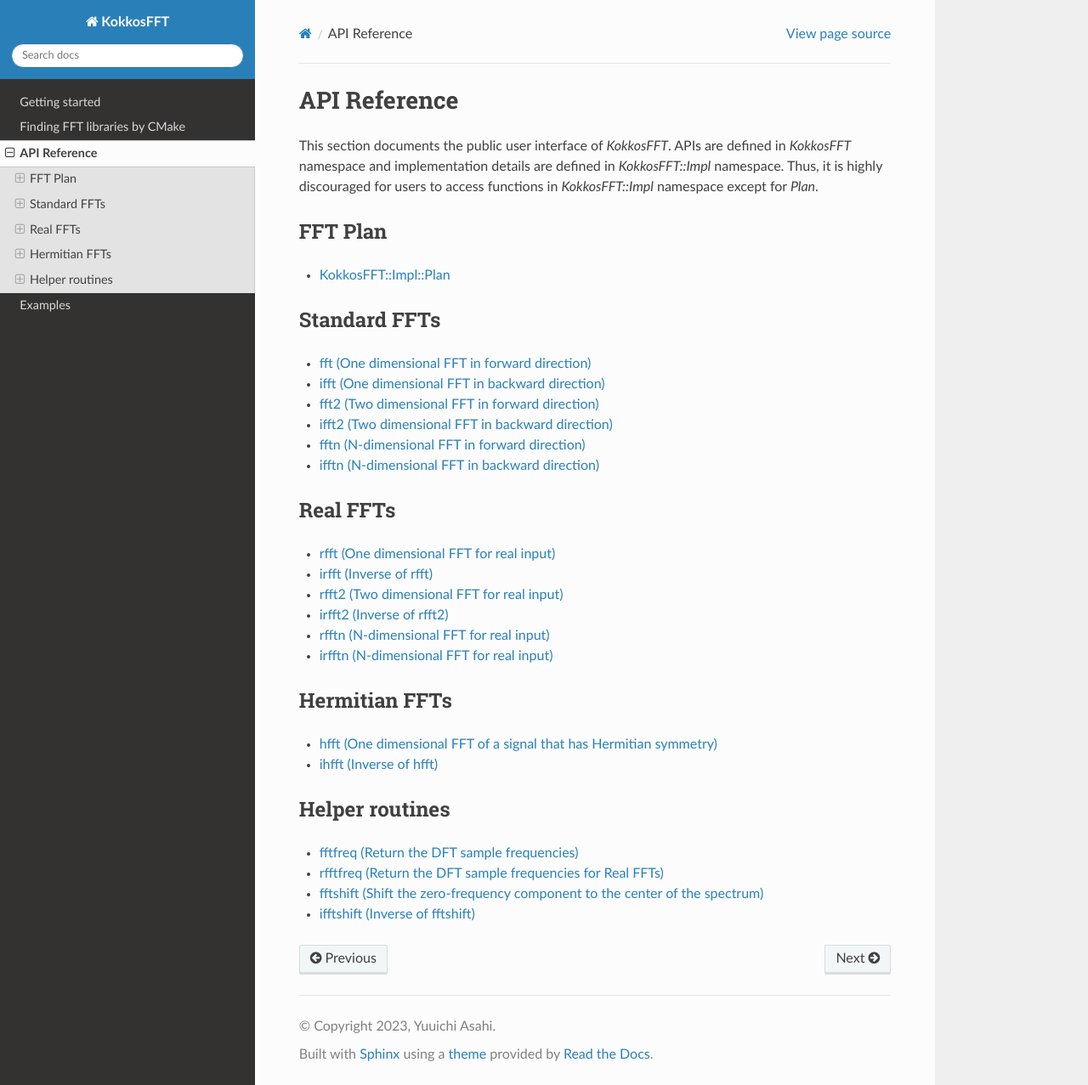
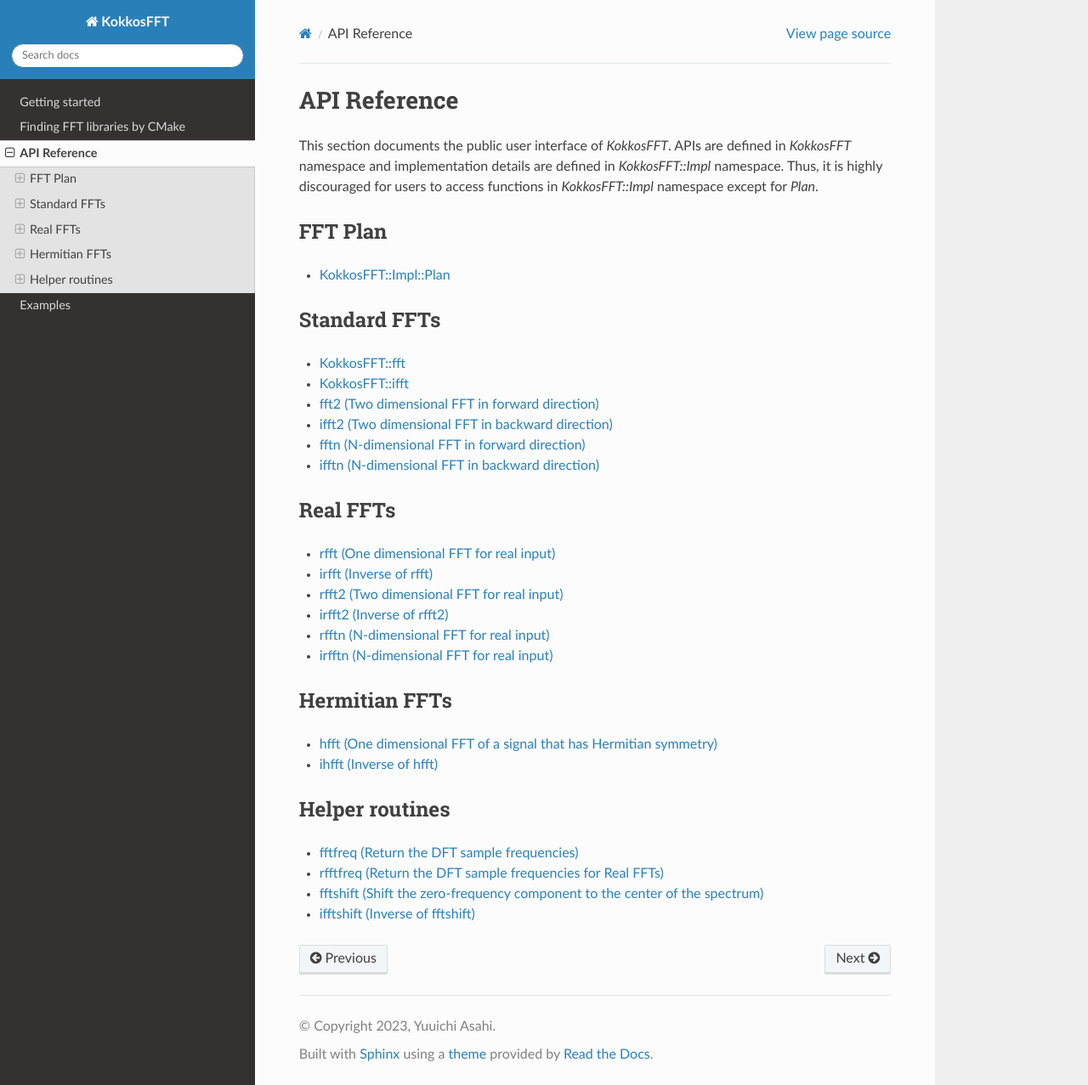
Before and after one commit to kokkos/kokkos-fft, a Sphinx documentation site: the page built from docs/api_reference.rst, in a window 1280 px wide and 1277 px high. Shown: the whole window at 85% size. Built offline with Sphinx 7.4.7 and the Read the Docs theme 2.0.0, drawn with Linux system fonts in a browser that asks for light colours.

Commit message:
add docs

```diff
--- a/docs/api_reference.rst
+++ b/docs/api_reference.rst
@@ -21,8 +21,8 @@
 .. toctree::
    :maxdepth: 1
 
-   fft (One dimensional FFT in forward direction) <api/standard/fft.rst>
-   ifft (One dimensional FFT in backward direction) <api/standard/ifft.rst>
+   api/standard/fft
+   api/standard/ifft
    fft2 (Two dimensional FFT in forward direction) <api/standard/fft2.rst>
    ifft2 (Two dimensional FFT in backward direction) <api/standard/ifft2.rst>
    fftn (N-dimensional FFT in forward direction) <api/standard/fftn.rst>
```
Also changed, not shown: 1 other file.
